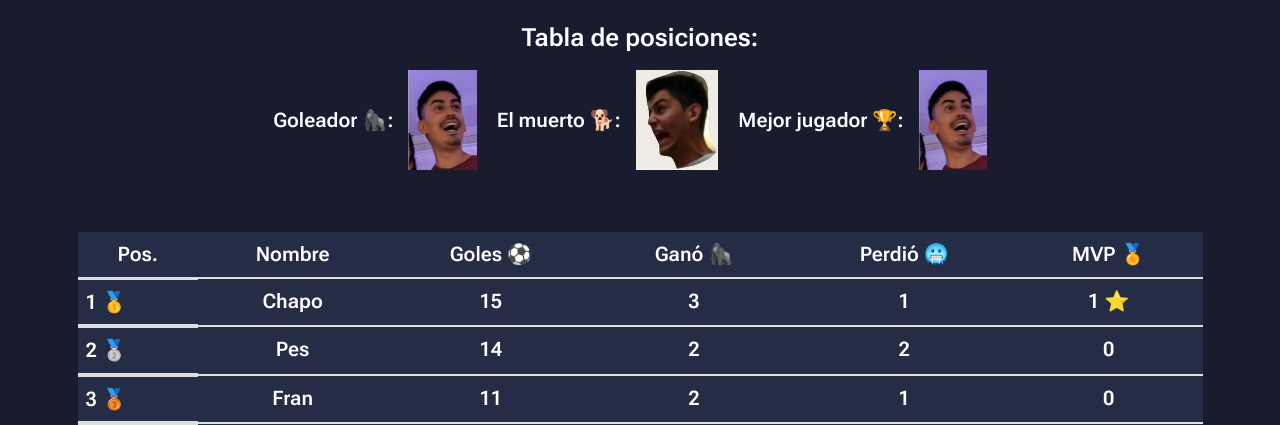
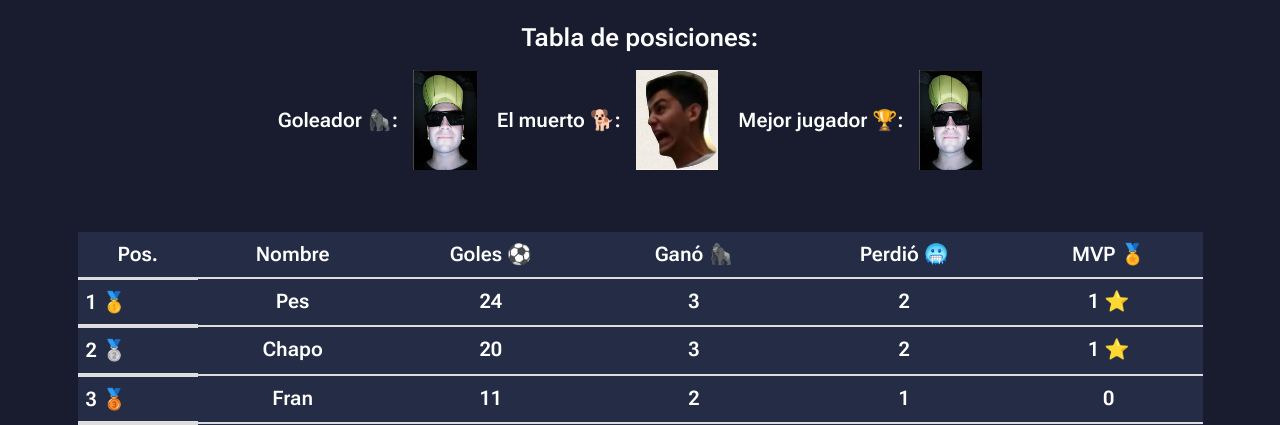
Before and after one commit to LeandroMore1/fubol, a React (Create React App) app: page / in a window 1280 px wide. Shown: the part 317-742 px from the top of the page. Built offline with nearby package versions, Linux system fonts and the light colour scheme; the HTML template or start-up script is replaced by a standard one.

Commit message:
actualizacion

```diff
--- a/src/components/Header.jsx
+++ b/src/components/Header.jsx
@@ -62,11 +62,11 @@ export const Header = () => {
            <h1>Tabla de posiciones:</h1>
             <div className="containersub">
                 <h2>Goleador 🦍: </h2>
-                <img className="imgSub" src={chapo} alt="" />
+                <img className="imgSub" src={pes} alt="" />
                 <h2>El muerto 🐕: </h2>
                 <img className="imgSub" src={lore} alt="" />
                 <h2>Mejor jugador 🏆: </h2>
-                <img className="imgSub" src={chapo} alt="" />
+                <img className="imgSub" src={pes} alt="" />
             </div>
 
             <div className="container tabla">
--- a/src/dataBase.js
+++ b/src/dataBase.js
@@ -1,11 +1,11 @@
 
 export const pibes = [
-{id: 1, nombre: "Manolo", goles: 4,  ganados: 1,  perdidos: 1, mvp: 0 },
+{id: 1, nombre: "Manolo", goles: 6,  ganados: 2,  perdidos: 1, mvp: 0 },
 {id: 2,nombre: "Fran", goles: 11,  ganados: 2,  perdidos: 1, mvp: 0},
 {id: 3,nombre: "Pulpo", goles: 10,  ganados: 2,  perdidos: 2, mvp: 1},
 {id: 4,nombre: "Joaco", goles: 4,  ganados: 2,  perdidos: 1, mvp: 0},
 {id: 5,nombre: "Lore", goles: 2,  ganados: 0,  perdidos: 1, mvp: 0},
-{id: 6,nombre: "Pes", goles: 14,  ganados: 2,  perdidos: 2, mvp: 0},
-{id: 7,nombre: "Chapo", goles: 15,  ganados: 3,  perdidos: 1, mvp: 1},
-{id: 8,nombre: "Drupi", goles: 5,  ganados: 1,  perdidos: 0, mvp: 0}
+{id: 6,nombre: "Pes", goles: 24,  ganados: 3,  perdidos: 2, mvp: 1},
+{id: 7,nombre: "Chapo", goles: 20,  ganados: 3,  perdidos:2, mvp: 1},
+{id: 8,nombre: "Drupi", goles: 8,  ganados: 1,  perdidos: 0, mvp: 0}
 ]
```
